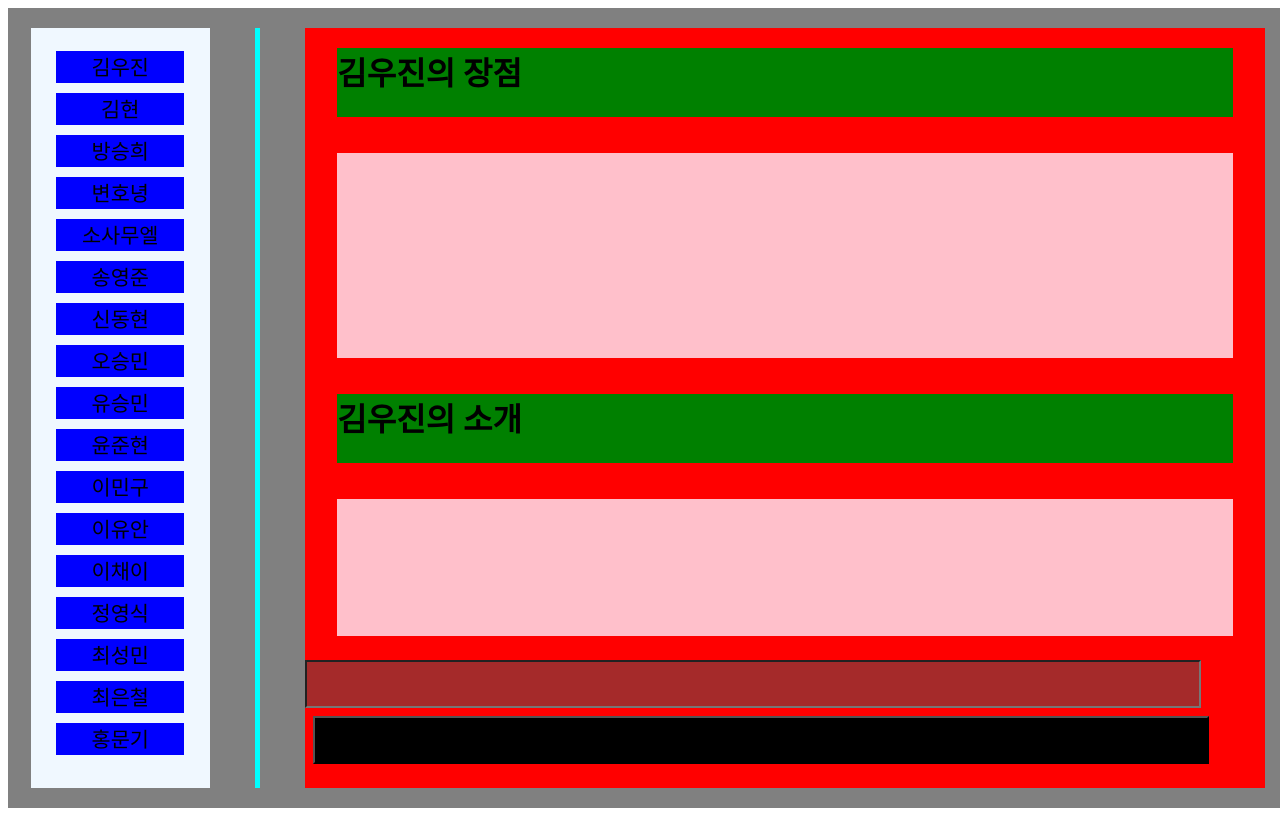
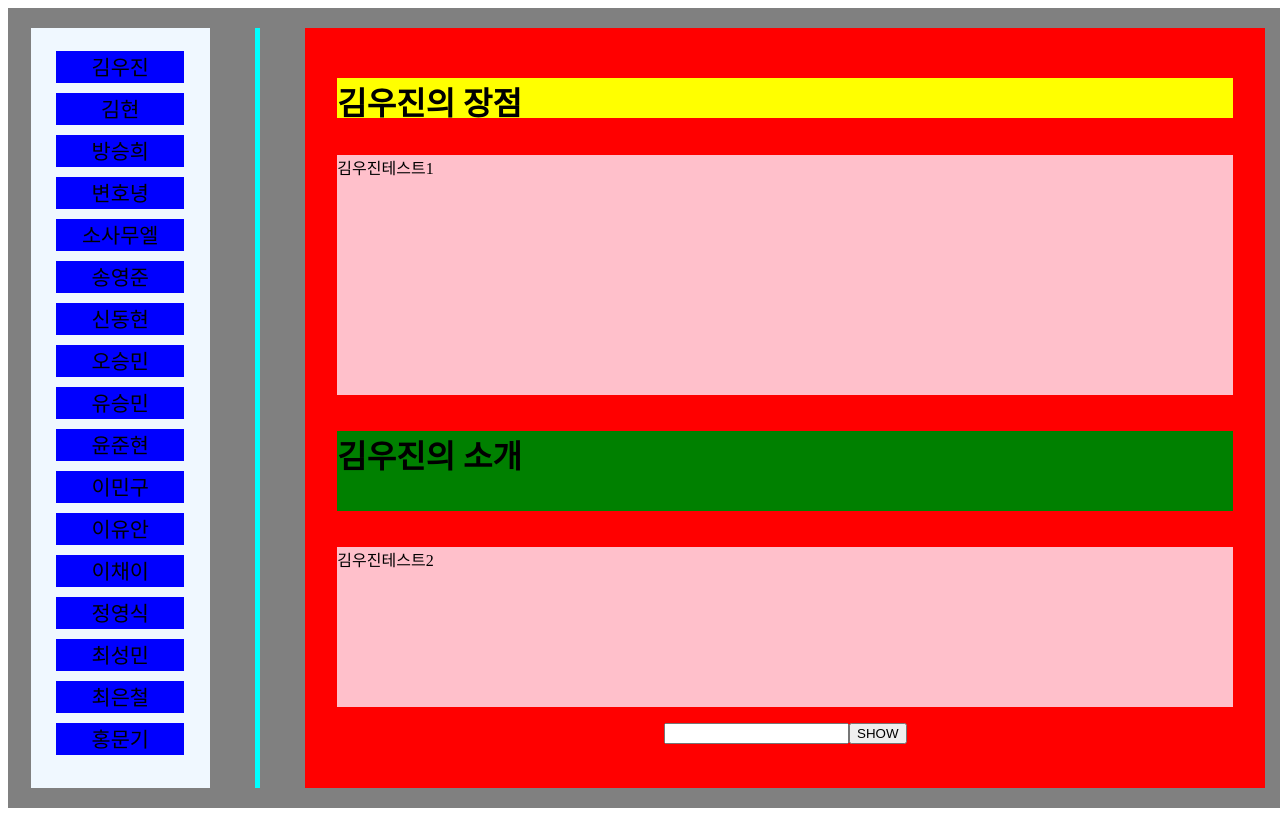
Before and after one commit to JungYoungSick/Framework_react1, a React (Create React App) app in the folder my-react-app/: page / in a window 1280 px wide. Built offline with nearby package versions, Linux system fonts and the light colour scheme.

Commit message:
추가 데이터 연결 작업 완료

```diff
--- a/my-react-app/public/Student.css
+++ b/my-react-app/public/Student.css
@@ -59,7 +59,7 @@
   background-color: green;
   margin: 20px;
 }
-.student-Text1 {
+.Text1 {
   width: 70vw;
   height: 30vh;
   background-color: pink;
@@ -69,7 +69,7 @@
   height: 5vh;
   background-color: yellow;
 }
-.student-Text2 {
+.Text2 {
   width: 70vw;
   height: 20vh;
   background-color: pink;
--- a/my-react-app/src/Data/data.json
+++ b/my-react-app/src/Data/data.json
@@ -1,55 +1,89 @@
 {
   "students": [
     {
-      "name": "김우진"
+      "name": "김우진",
+      "text1": "김우진테스트1",
+      "text2": "김우진테스트2"
     },
     {
-      "name": "홍문기"
+      "name": "홍문기",
+      "text1": "홍문기테스트1",
+      "text2": "홍문기테스트2"
     },
     {
-      "name": "김현"
+      "name": "김현",
+      "text1": "김현테스트1",
+      "text2": "김현테스트2"
     },
     {
-      "name": "최은철"
+      "name": "최은철",
+      "text1": "최은철테스트1",
+      "text2": "최은철테스트2"
     },
     {
-      "name": "방승희"
+      "name": "방승희",
+      "text1": "방승희테스트1",
+      "text2": "방승희테스트2"
     },
     {
-      "name": "최성민"
+      "name": "최성민",
+      "text1": "최성민테스트1",
+      "text2": "최성민테스트2"
     },
     {
-      "name": "변호녕"
+      "name": "변호녕",
+      "text1": "변호녕테스트1",
+      "text2": "변호녕테스트2"
     },
     {
-      "name": "정영식"
+      "name": "정영식",
+      "text1": "정영식테스트1",
+      "text2": "변경될까?"
     },
     {
-      "name": "소사무엘"
+      "name": "소사무엘",
+      "text1": "소사무엘테스트1",
+      "text2": "소사무엘테스트2"
     },
     {
-      "name": "이채이"
+      "name": "이채이",
+      "text1": "이채이테스트1",
+      "text2": "이채이테스트2"
     },
     {
-      "name": "송영준"
+      "name": "송영준",
+      "text1": "송영준테스트1",
+      "text2": "송영준테스트2"
     },
     {
-      "name": "이유안"
+      "name": "이유안",
+      "text1": "이유안테스트1",
+      "text2": "이유안테스트2"
     },
     {
-      "name": "신동현"
+      "name": "신동현",
+      "text1": "신동현테스트1",
+      "text2": "신동현테스트2"
     },
     {
-      "name": "이민구"
+      "name": "이민구",
+      "text1": "이민구테스트1",
+      "text2": "이민구테스트2"
     },
     {
-      "name": "오승민"
+      "name": "오승민",
+      "text1": "오승민테스트1",
+      "text2": "오승민테스트2"
     },
     {
-      "name": "윤준현"
+      "name": "윤준현",
+      "text1": "윤준현테스트1",
+      "text2": "윤준현테스트2"
     },
     {
-      "name": "유승민"
+      "name": "유승민",
+      "text1": "유승민테스트1",
+      "text2": "유승민테스트2"
     }
   ]
 }
--- a/my-react-app/src/components/App.jsx
+++ b/my-react-app/src/components/App.jsx
@@ -15,6 +15,11 @@ export default function App({ jsonData }) {
     setSelectedStudent(studentName);
   };
 
+  // 선택된 학생 정보 가져오기
+  const selectedStudentData = jsonData.students.find(
+    (student) => student.name === selectedStudent
+  );
+
   return (
     <div id="root">
       <StudentList
@@ -22,7 +27,14 @@ export default function App({ jsonData }) {
         onStudentClick={handleStudentClick}
       />
       <div className="line"></div>
-      <StudentInfo data={jsonData} selectedStudent={selectedStudent} />
+      {selectedStudentData && (
+        <StudentInfo
+          data={jsonData}
+          selectedStudent={selectedStudentData.name}
+          Advan={selectedStudentData.text1}
+          Intro={selectedStudentData.text2}
+        />
+      )}
     </div>
   );
 }
--- a/my-react-app/src/components/Info/Advantages.jsx
+++ b/my-react-app/src/components/Info/Advantages.jsx
@@ -1,9 +1,12 @@
 import React from "react";
 
-export default function Advantages({ selectedStudentName }) {
+export default function Advantages({ selectedStudentName, Advantage }) {
   return (
-    <h1
-      className={`Introduction ${selectedStudentName}`}
-    >{`${selectedStudentName}의 장점`}</h1>
+    <>
+      <h1
+        className={`Advantages ${selectedStudentName}`}
+      >{`${selectedStudentName}의 장점`}</h1>
+      <p className={`text1 ${Advantage}`}>{`${Advantage}`}</p>
+    </>
   );
 }
--- a/my-react-app/src/components/Info/Introduction.jsx
+++ /dev/null
@@ -1,9 +0,0 @@
-import React from "react";
-
-export default function Introduction({ selectedStudentName }) {
-  return (
-    <h1
-      className={`Introduction ${selectedStudentName}`}
-    >{`${selectedStudentName}의 소개`}</h1>
-  );
-}
--- /dev/null
+++ b/my-react-app/src/components/Info/Introductions.jsx
@@ -0,0 +1,12 @@
+import React from "react";
+
+export default function Introductions({ selectedStudentName, Introduction }) {
+  return (
+    <>
+      <h1
+        className={`Introduction ${selectedStudentName}`}
+      >{`${selectedStudentName}의 소개`}</h1>
+      <p className={`text2 ${Introduction}`}>{`${Introduction}`}</p>
+    </>
+  );
+}
--- a/my-react-app/src/components/Info/Search.jsx
+++ b/my-react-app/src/components/Info/Search.jsx
@@ -15,16 +15,9 @@ export default function Search({ data }) {
   return (
     <form onSubmit={nameSubmit}>
       {/* 입력값을 상태로 설정하고 핸들러 함수를 등록 */}
-      <input
-        type="text"
-        ID="search"
-        value={inputValue}
-        onChange={handleInputChange}
-      />
+      <input type="text" value={inputValue} onChange={handleInputChange} />
       {/* 제출 버튼 */}
-      <button type="submit" ID="search-But">
-        SHOW
-      </button>
+      <button type="submit">SHOW</button>
     </form>
   );
 }
--- a/my-react-app/src/components/StudentInfo.jsx
+++ b/my-react-app/src/components/StudentInfo.jsx
@@ -1,17 +1,20 @@
 import React from "react";
 import Advantages from "./Info/Advantages.jsx";
-import Introduction from "./Info/Introduction.jsx";
+import Introductions from "./Info/Introductions.jsx";
 import Search from "./Info/Search.jsx";
 
-export default function studentInfo({ data, selectedStudent }) {
+export default function StudentInfo({ data, selectedStudent, Advan, Intro }) {
   return (
-    <div className="student-Info">
+    <div className="student-info">
       {/* 학생 소개 */}
-      <Advantages selectedStudentName={selectedStudent} />
-      <p className="student-Text1">{data.text1}</p>
+      <Advantages selectedStudentName={selectedStudent} Advantage={Advan} />
+
       {/* 학생 장점 */}
-      <Introduction selectedStudentName={selectedStudent} />
-      <p className="student-Text2">{data.text2}</p>
+      <Introductions
+        selectedStudentName={selectedStudent}
+        Introduction={Intro}
+      />
+
       <Search data={data} />
     </div>
   );
```
